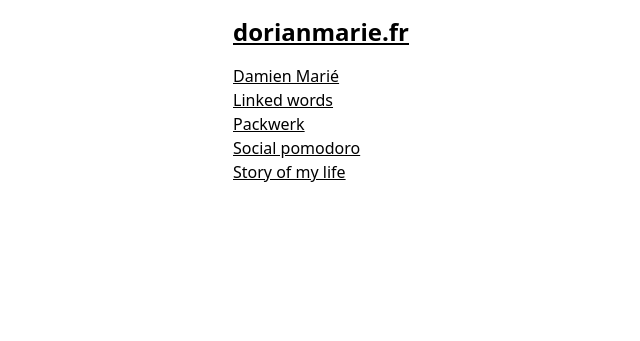
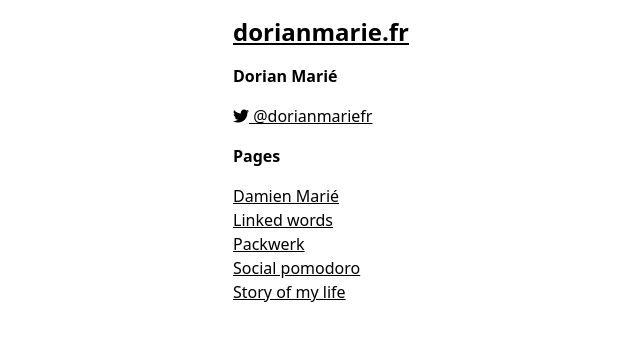
Before and after one commit to dorianmariefr/dorianmarie.fr-old, a Jekyll site: the page built from index.md, in a window 1280 px wide. Shown: the top 341 px of the page, without its empty margins (199-839 px from the left). Built offline with Jekyll 4.4.1, drawn with Linux system fonts in a browser that asks for light colours; our own code applies the rules of GitHub Pages for plain Markdown files.

Commit message:
add Twitter link

```diff
--- a/_layouts/default.html
+++ b/_layouts/default.html
@@ -6,6 +6,7 @@
     <title>{{ page.title }}</title>
     <link href="https://unpkg.com/tailwindcss@^2/dist/tailwind.min.css" rel="stylesheet" media="all">
     <link rel="stylesheet" href="/assets/css/styles.css" media="all">
+    <link rel="stylesheet" href="https://cdnjs.cloudflare.com/ajax/libs/font-awesome/5.15.3/css/all.min.css" integrity="sha512-iBBXm8fW90+nuLcSKlbmrPcLa0OT92xO1BIsZ+ywDWZCvqsWgccV3gFoRBv0z+8dLJgyAHIhR35VZc2oM/gI1w==" crossorigin="anonymous" referrerpolicy="no-referrer" />
   </head>
   <body class="max-w-md mx-auto p-4">
     <h1 class="text-2xl">
--- a/index.md
+++ b/index.md
@@ -1,6 +1,12 @@
 ---
 title: ""
 ---
+
+# Dorian Marié
+
+<a href="https://twitter.com/dorianmariefr"><i class="fab fa-twitter"></i> @dorianmariefr</a>
+
+# Pages
 
 <ul>
 {% for page in site.pages %}
```
